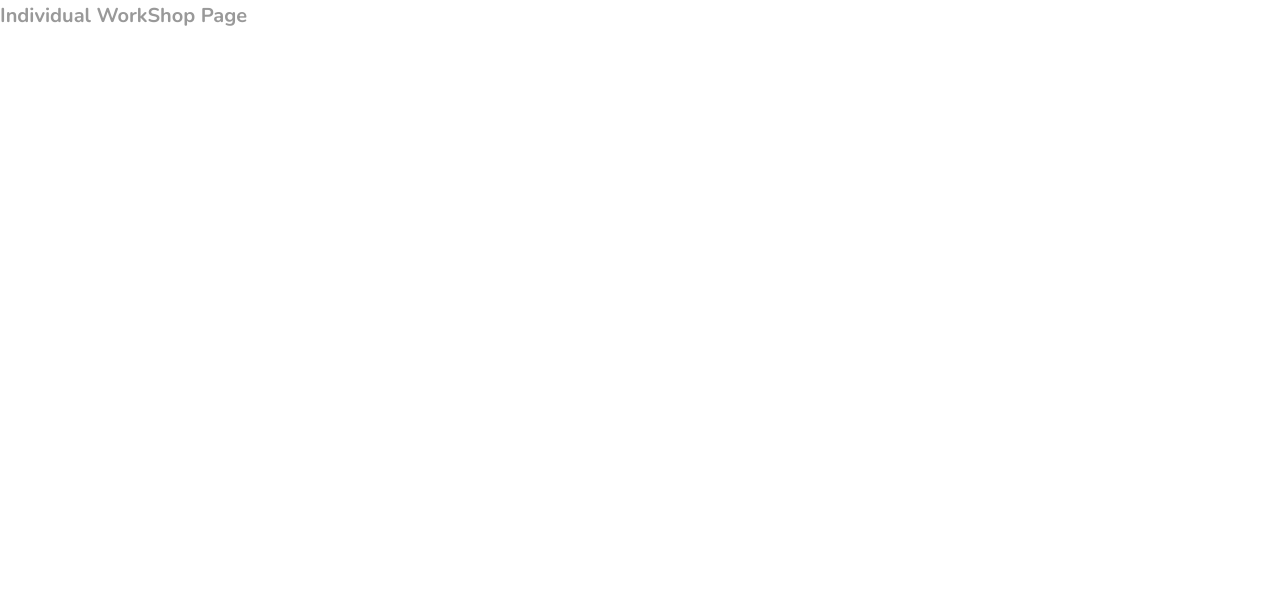
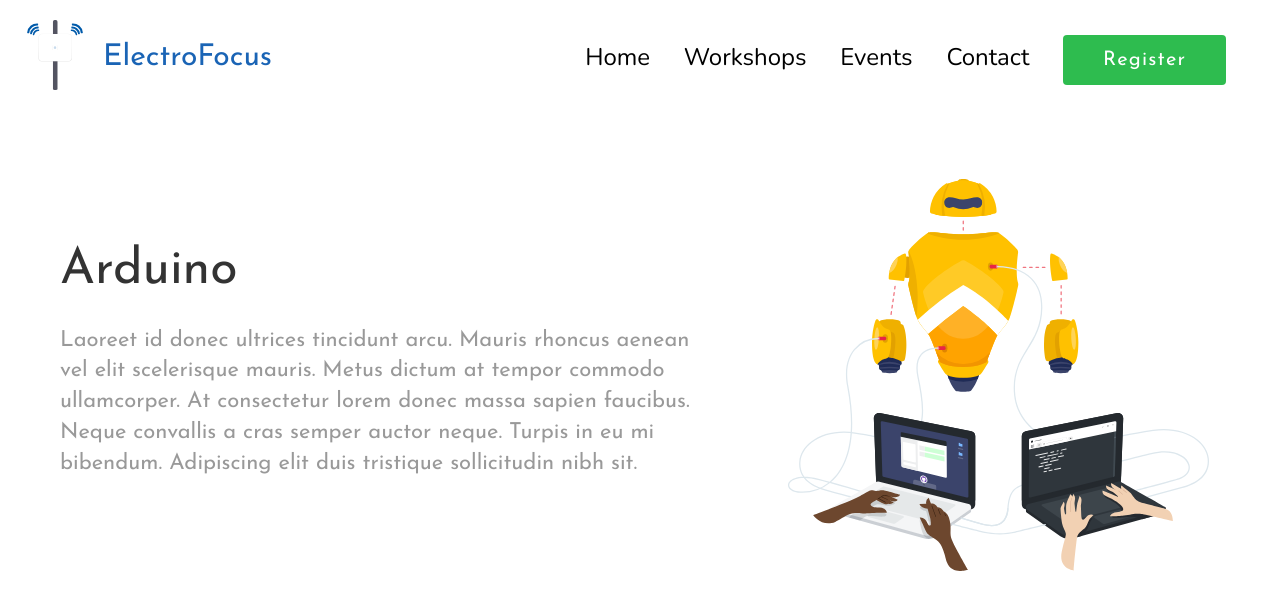
Before and after one commit to ImElan/Electrofocus-2021, a React (Create React App) app: page /workshops/arduino in a window 1280 px wide. Shown: the top 610 px of the page. Built offline with nearby package versions, Linux system fonts and the light colour scheme.

Commit message:
setup header in individual workshop page

```diff
--- a/src/Components/Header/Header.js
+++ b/src/Components/Header/Header.js
@@ -14,7 +14,7 @@ class Header extends Component {
                                     isHomePage && <button className='btn header__content--btn header__content--btn_secondary'>Register Now</button>
                               }
                         </div>
-                        <div className='header__image'>
+                        <div className='header__image' style={{width:`${isHomePage ? 'auto':'100%'}`}}>
                               <img
                                     className='header__image--img'
                                     style={{width:imageWidth}}
--- a/src/Data/workshop.js
+++ b/src/Data/workshop.js
@@ -47,7 +47,7 @@ export default {
                   venue:'VLSI Lab',
                   infoDetails:'Laoreet id donec ultrices tincidunt arcu. Mauris rhoncus aenean vel elit scelerisque mauris. Metus dictum at tempor commodo ullamcorper. At consectetur lorem donec massa sapien faucibus. Neque convallis a cras semper auctor neque. Turpis in eu mi bibendum. Adipiscing elit duis tristique sollicitudin nibh sit. ',
                   infoImage:arduino_workshop,
-                  imageWidth:'100%',
+                  imageWidth:'90%',
                   agenda:[
                         'Basics of Robotics',
                         'Basics of C/C++ Programming',
--- a/src/Pages/IndividualWorkShop.js
+++ b/src/Pages/IndividualWorkShop.js
@@ -1,13 +1,33 @@
 import React,{Component} from 'react';
+
+// =============> Component <=================
+import Header from '../Components/Header/Header';
+
+// =============> Data <================
 
 class IndividualWorkShop extends Component {
       render() {
+            const {
+                  name,infoDetails,price,date,time,venue,infoImage,index,imageWidth,id,agenda,requirements
+            } = this.props;
             return(
-                  <div>
-                        <h1>Individual WorkShop Page</h1>
+                  <div className='container container--individualWorkShop'>
+                        <Header
+                              title={name}
+                              content={infoDetails}
+                              isHomePage={false}
+                              image={infoImage}
+                              imageWidth={imageWidth}
+                        />
                   </div>
             )
       }
 }
 
 export default IndividualWorkShop;
+
+/* title:'WorkShops',
+      content:'Lorem, ipsum dolor sit amet consectetur adipisicing elit. Tenetur distinctio necessitatibus pariatur voluptatibus.Vero ipsum sapiente molestias accusamus rerum. Lorem, ipsum dolor sit amet consectetur adipisicing elit.',
+      isHomePage:false,
+      image:workshop,
+      imageWidth:'80%' */
--- a/src/sass/_base.scss
+++ b/src/sass/_base.scss
@@ -47,4 +47,8 @@ body {
       &--workshop {
             grid-template-rows: 80vh repeat(2,min-content);
       }
+
+      &--individualWorkShop {
+            grid-template-rows: 80vh repeat(4,min-content);
+      }
 }
```
